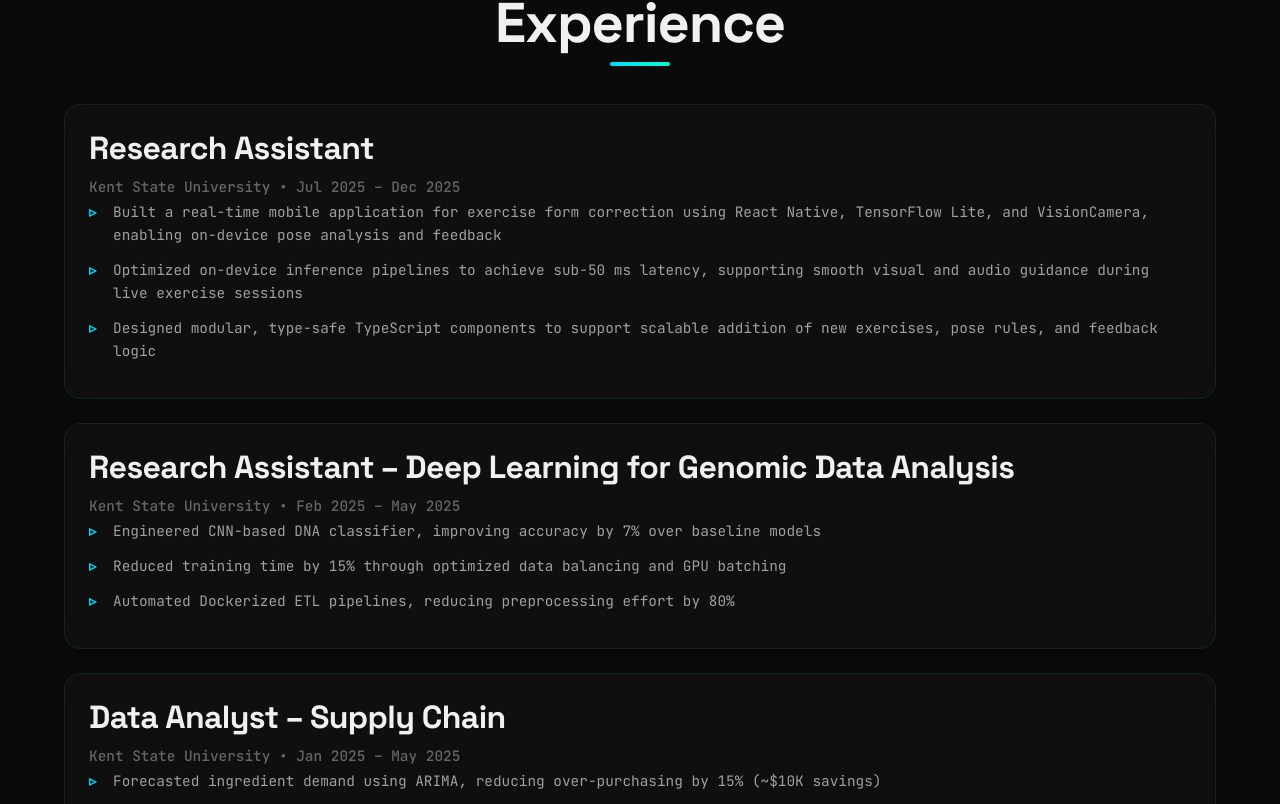
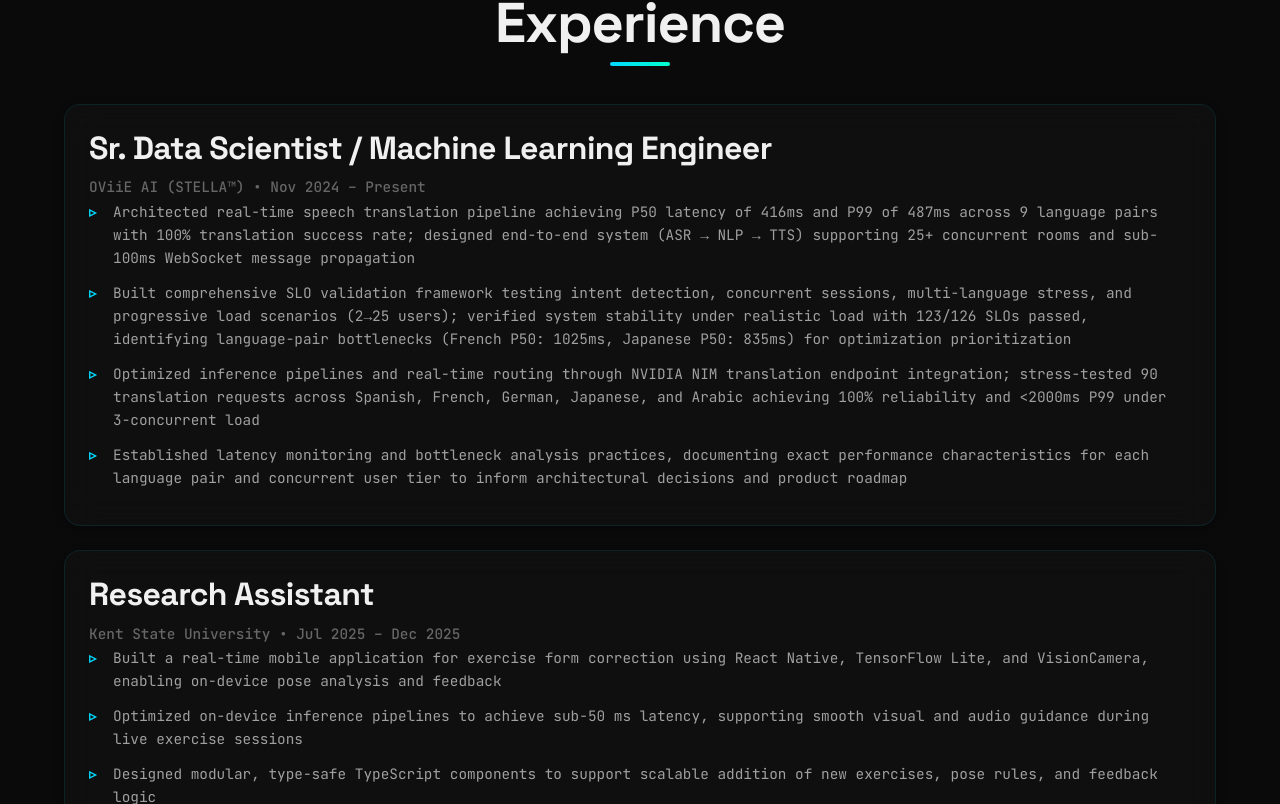
Before and after one commit to paritosh100/Portfolio-react, a React (Vite) app: page / in a window 1280 px wide. Shown: the part 1876-2680 px from the top of the page. Built offline with nearby package versions, Linux system fonts and the light colour scheme.

Commit message:
OVIIEAI added

```diff
--- a/src/data.js
+++ b/src/data.js
@@ -38,7 +38,20 @@
 
 
 // Experience (add as many as you like)
-export const experiences = [{
+export const experiences = [
+    {
+        company: "OViiE AI (STELLA™)",
+        role: "Sr. Data Scientist / Machine Learning Engineer",
+        start: "Nov 2024",
+        end: "Present",
+        bullets: [
+            "Architected real-time speech translation pipeline achieving P50 latency of 416ms and P99 of 487ms across 9 language pairs with 100% translation success rate; designed end-to-end system (ASR → NLP → TTS) supporting 25+ concurrent rooms and sub-100ms WebSocket message propagation",
+            "Built comprehensive SLO validation framework testing intent detection, concurrent sessions, multi-language stress, and progressive load scenarios (2→25 users); verified system stability under realistic load with 123/126 SLOs passed, identifying language-pair bottlenecks (French P50: 1025ms, Japanese P50: 835ms) for optimization prioritization",
+            "Optimized inference pipelines and real-time routing through NVIDIA NIM translation endpoint integration; stress-tested 90 translation requests across Spanish, French, German, Japanese, and Arabic achieving 100% reliability and <2000ms P99 under 3-concurrent load",
+            "Established latency monitoring and bottleneck analysis practices, documenting exact performance characteristics for each language pair and concurrent user tier to inform architectural decisions and product roadmap"
+        ]
+    },
+    {
         company: "Kent State University",
         role: "Research Assistant",
         start: "Jul 2025",
```
